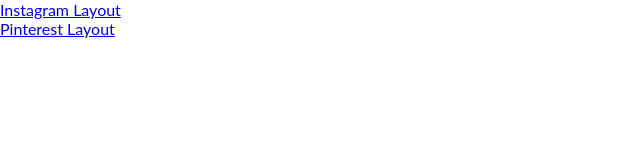
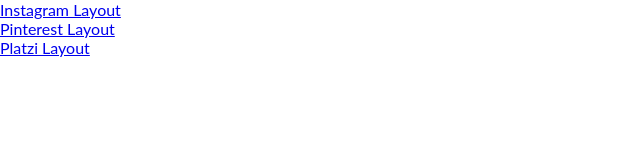
Before and after one commit to migueling2015/PLATZI-Web-Dev, a plain HTML site: page index.html in a window 1280 px wide. Shown: the whole page, without its empty margins (0-640 px from the left). Drawn offline with Linux system fonts and the light colour scheme; files that its build step writes are made by us from their sources.

Commit message:
Platzi Layout incluido

```diff
--- a/index.html
+++ b/index.html
@@ -10,5 +10,7 @@
     <a href="./Instagram-Layout/index.html">Instagram Layout</a>
     <br>
     <a href="./pinterest-Layout/index.html">Pinterest Layout</a>
+    <br>
+    <a href="./platzi-Layout/index.html">Platzi Layout</a>
 </body>
 </html>
```
